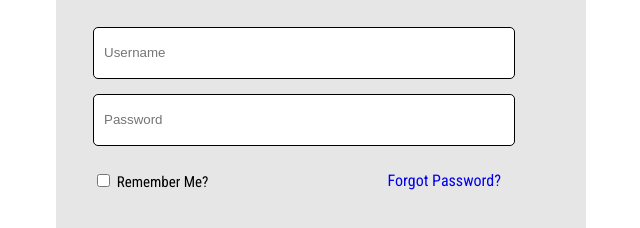
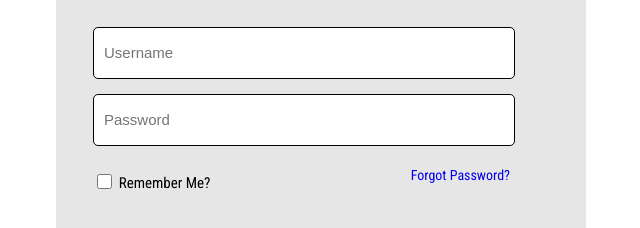
Before and after one commit to Payne-Prasun/minimal-blog, a plain HTML site: page index.html in a window 1280 px wide. Shown: the part 247-475 px from the top of the page, without its empty margins (616-1256 px from the left). Drawn offline with Linux system fonts and the light colour scheme.

Commit message:
Test Update 1.0.1
Slight placing changes

```diff
--- a/style.css
+++ b/style.css
@@ -6,6 +6,7 @@ body{
     float: right;
     min-height: 100vh;
 
+    /* background-color: black; */
     background-image: url("background.png");
     background-repeat: no-repeat;
     background-attachment: fixed;
@@ -19,6 +20,8 @@ body{
     width: 500px;
     margin-right: 70px;
     border-radius: 15px;
+    /* box-shadow: 2px 5px 5px gray; */
+
 }
 
 .heading{
@@ -41,6 +44,7 @@ body{
     /* position: relative; */
     /* padding-left: 1; */
     /* left: 22px; */
+    font-size: 15px;
     height: 30px;
     padding: 10px;
     width: 400px;
@@ -62,6 +66,7 @@ body{
     margin: 15px 22px;
 }
 .password input{
+    font-size: 15px;
     position: relative;
     /* top:15px; */
     /* left: 22px; */
@@ -107,7 +112,24 @@ body{
 }
 
 .remember_me a{
-    margin-right: 48px;
+    position: relative;
+    /* color: bla; */
+    font-size: 14px;
+    bottom: 4px;
+    margin-right: 39px;
+}
+
+.remember_me span{
+    font-size: 14px;
+    /* margin-bottom: 100px; */
+    bottom: 1px;
+}
+
+.remember_me input[type=checkbox]{
+    /* margin: 4px 0 0; */
+    line-height: normal;
+    width: 15px;
+    height: 15px;
 }
 
 .button{
```
